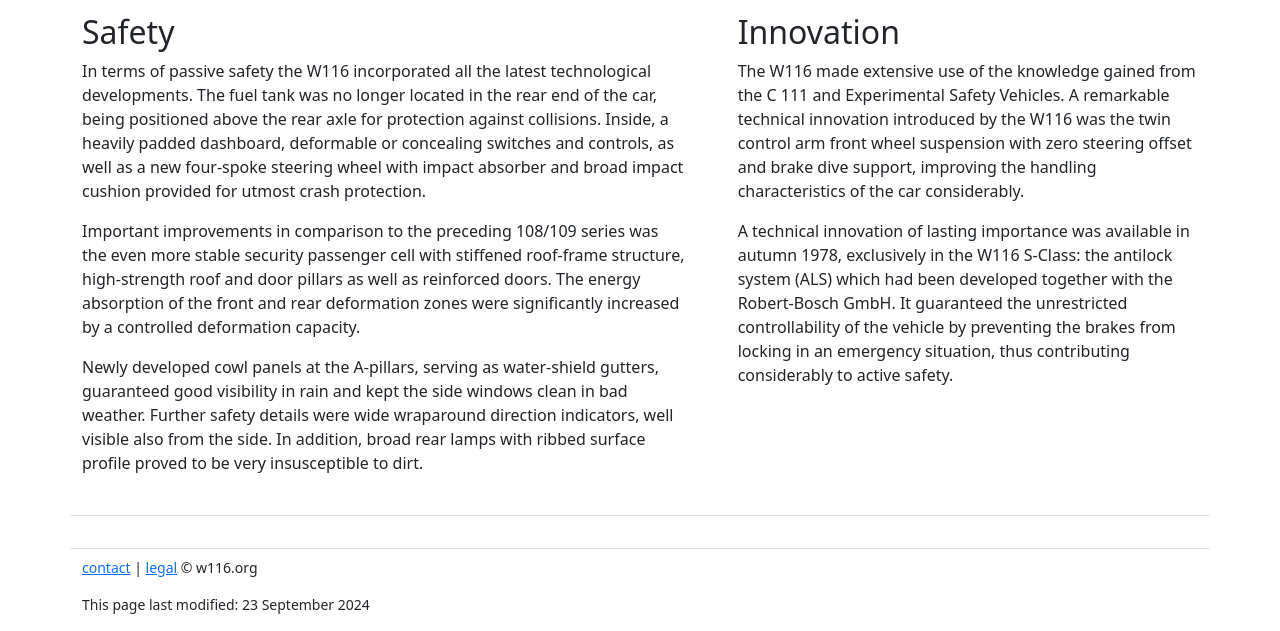
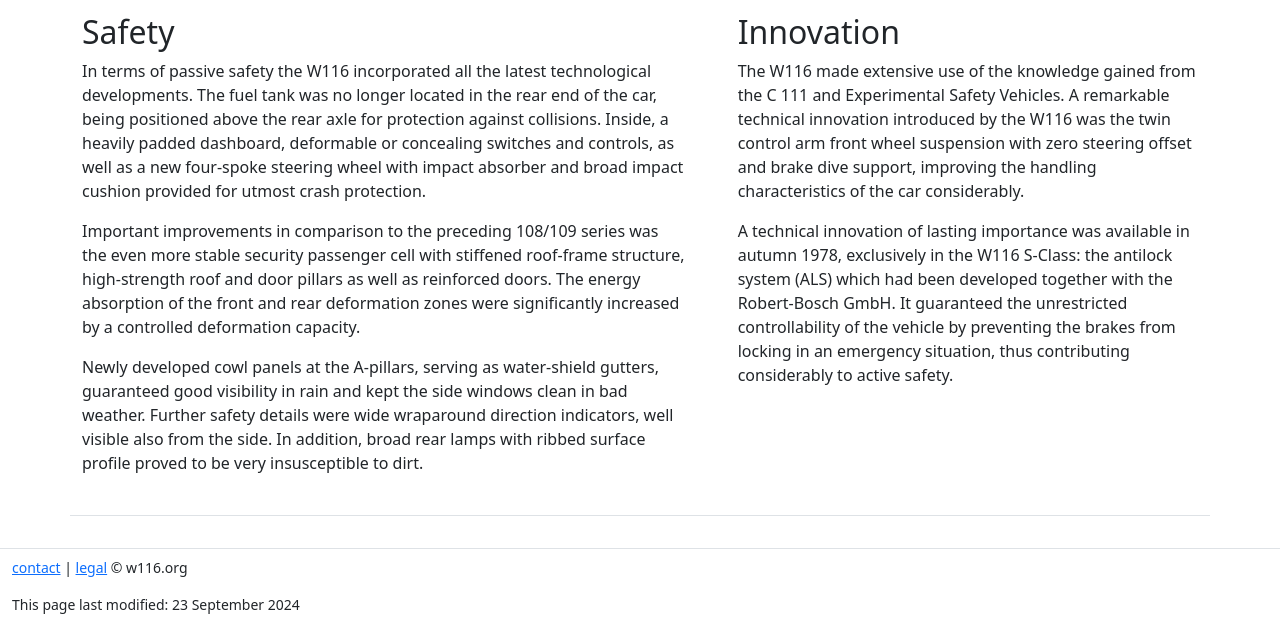
Before and after one commit to W116org/w116org.github.io, a Jekyll site: the page built from index.html, in a window 1280 px wide. Shown: the part 1953-2584 px from the top of the page. Built offline with Jekyll 4.4.1, drawn with Linux system fonts in a browser that asks for light colours.

Commit message:
Update footer.html

```diff
--- a/_includes/footer.html
+++ b/_includes/footer.html
@@ -1,4 +1,4 @@
-<footer class="container pt-2 mt-4 mb-2 border-top">
+<footer class="container-fluid pt-2 mt-4 mb-2 border-top">
           <p class="small"><a href="mailto:&#105;&#110;&#102;&#111;&#64;&#119;&#49;&#49;&#54;&#46;&#111;&#114;&#103;">contact</a> | <a href="/legal/">legal</a> &copy;&nbsp;w116.org</p>
           <p class="timestamp small">This page last modified: {{ site.time | date_to_long_string }}</p>
 </footer>
```
